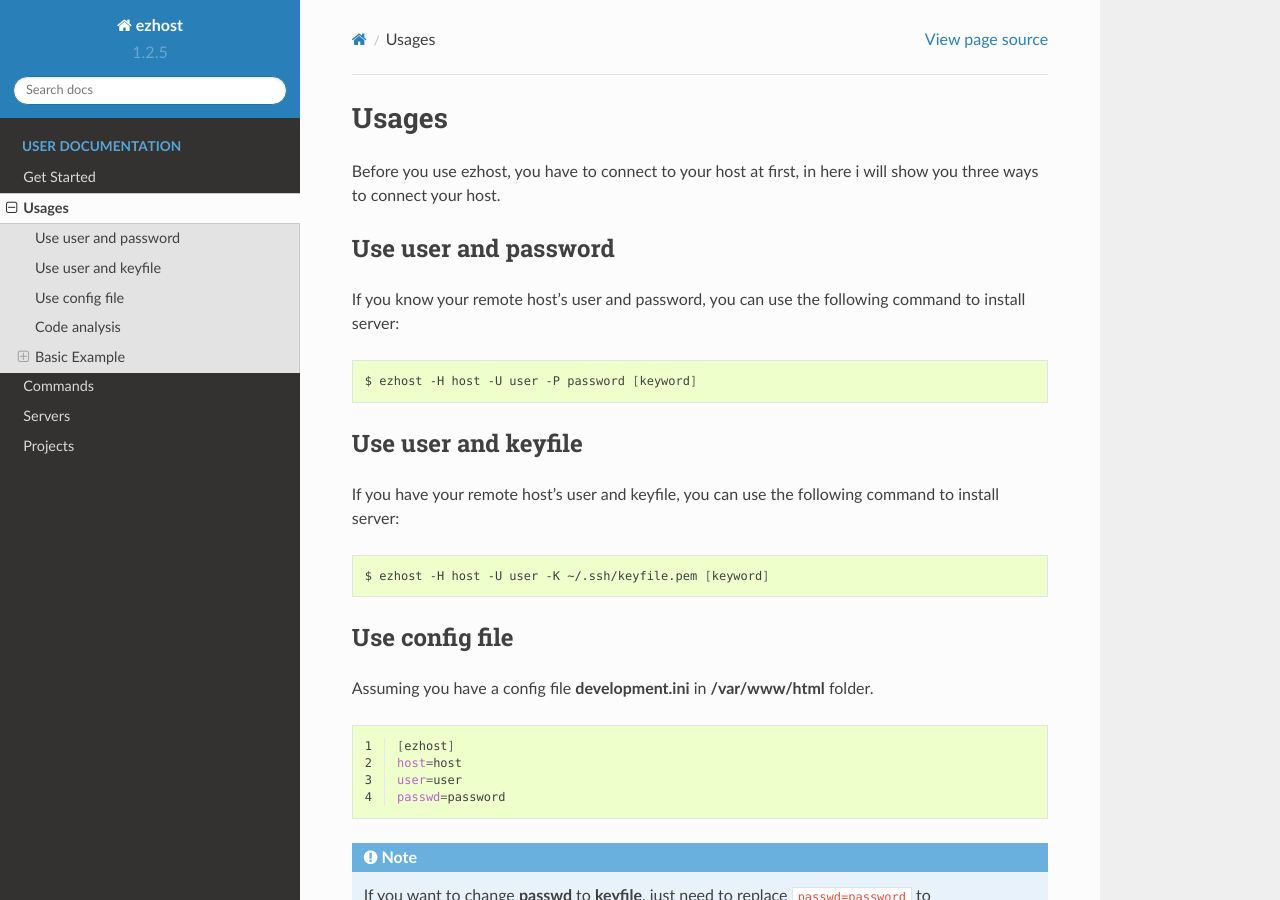
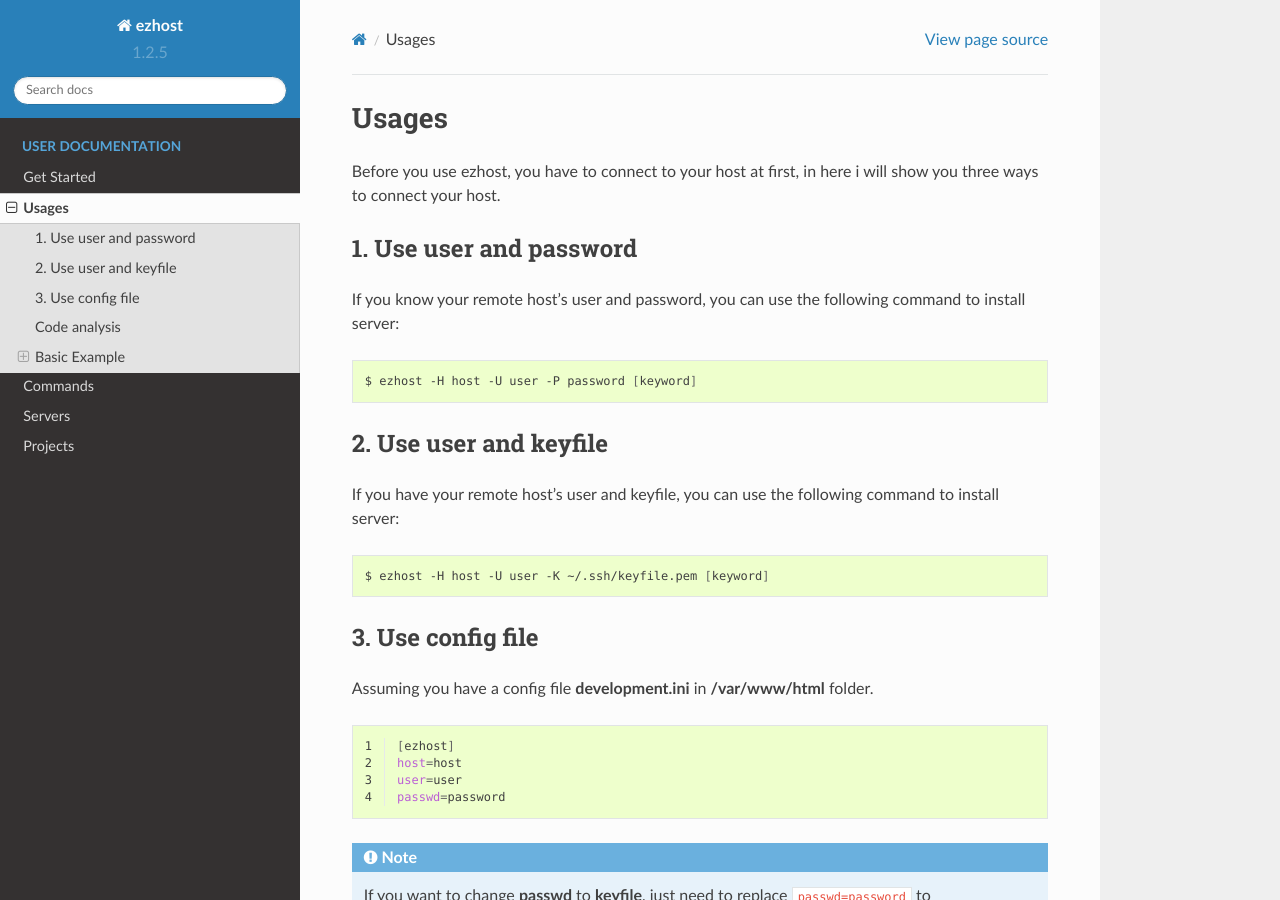
Before and after one commit to zhexiao/ezhost, a Sphinx documentation site: the page built from docs/usage.rst, in a window 1280 px wide and 900 px high. Built offline with Sphinx 7.4.7 and the Read the Docs theme 2.0.0, drawn with Linux system fonts in a browser that asks for light colours.

Commit message:
change docs

```diff
--- a/docs/usage.rst
+++ b/docs/usage.rst
@@ -3,7 +3,7 @@
 
 Before you use ezhost, you have to connect to your host at first, in here i will show you three ways to connect your host.
 
-Use user and password
+1. Use user and password
 ~~~~~~~~~~~~~~~~~~~~~~~~~~~~~~~~~~~~~~~
 
 If you know your remote host's user and password, you can use the following command to install server:
@@ -13,7 +13,7 @@
    $ ezhost -H host -U user -P password [keyword]
 
 
-Use user and keyfile
+2. Use user and keyfile
 ~~~~~~~~~~~~~~~~~~~~~~~~~~~~~~~~~~~~~~~
 
 If you have your remote host's user and keyfile, you can use the following command to install server:
@@ -23,7 +23,7 @@
    $ ezhost -H host -U user -K ~/.ssh/keyfile.pem [keyword]
 
 
-Use config file
+3. Use config file
 ~~~~~~~~~~~~~~~~~~~~~~~~~~~~~~~~~~~~~~~
 
 Assuming you have a config file **development.ini** in **/var/www/html** folder.
```
